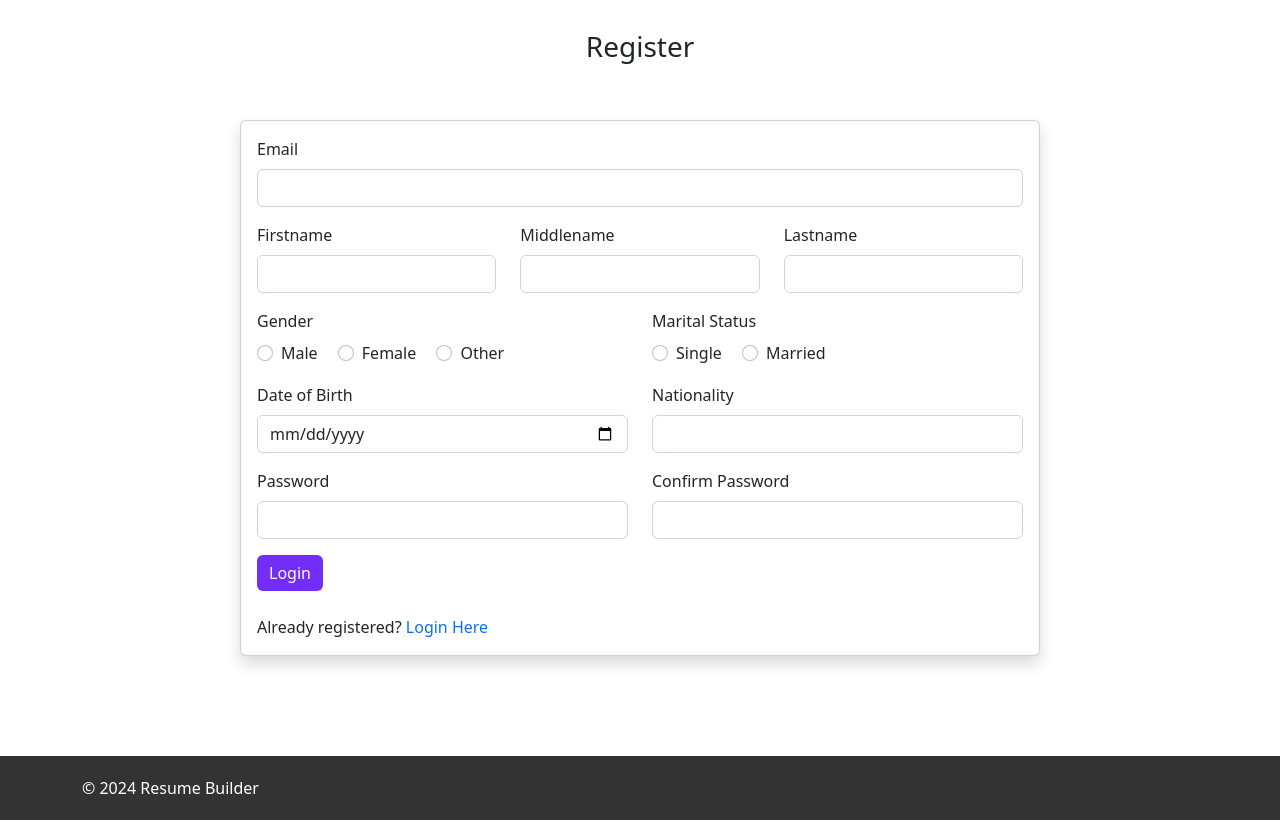
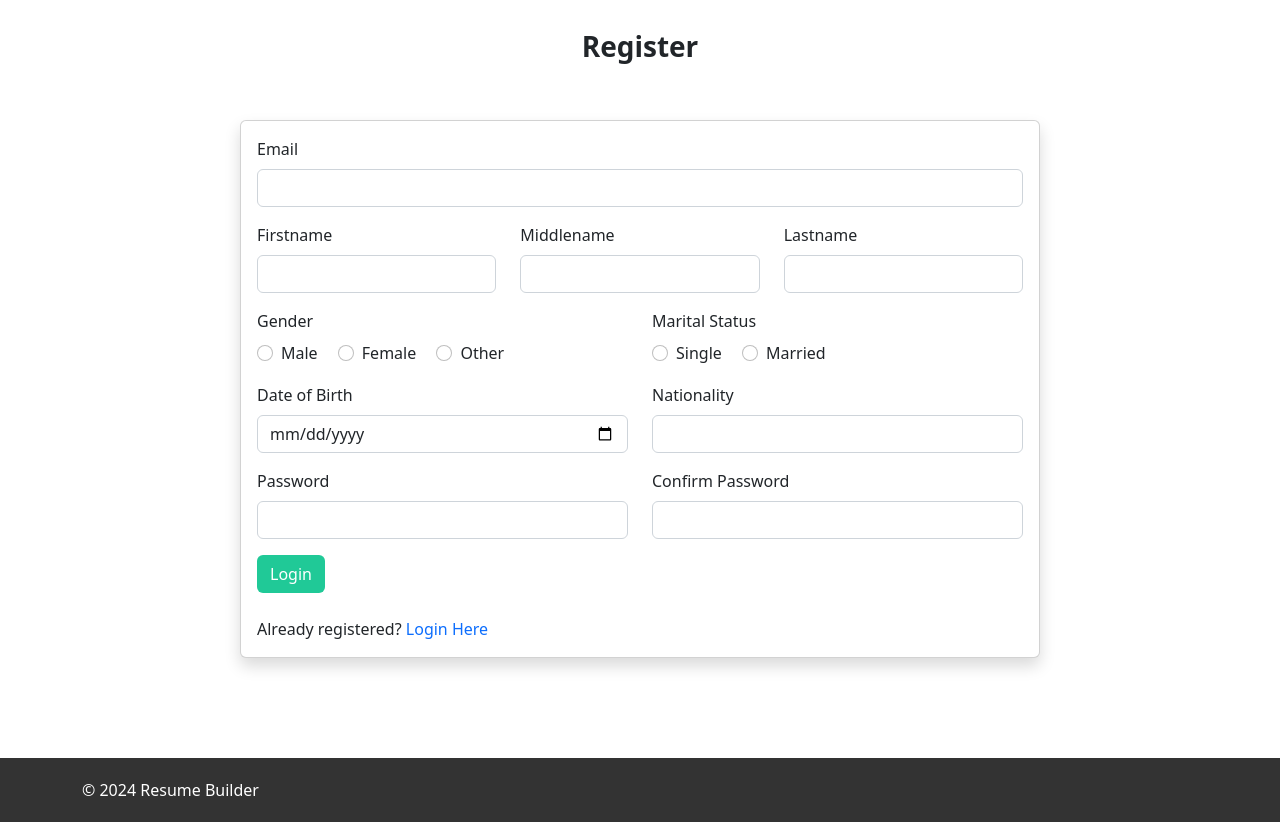
Before and after one commit to ahsanaliSWE/CV-Maker, a PHP site: page /register.php in a window 1280 px wide. Run offline with PHP 8.4, Linux system fonts and the light colour scheme.

Commit message:
Update register.php

```diff
--- a/register.php
+++ b/register.php
@@ -19,7 +19,7 @@ if (isset($_SESSION['user_id'])) {
 
 <body>
     <div class="register-auth">
-        <h3>Register</h3>
+        <h3 style="font-weight:bold">Register</h3>
         <div class="register-card mt-5">
             <div class="card shadow">
                 <div class="card-body">
@@ -100,7 +100,7 @@ if (isset($_SESSION['user_id'])) {
                                     </div>
                                 </div>
                             </div>
-                            <button type="submit" name="submit" class="btn btn-primary">Login</button> <br> <br>
+                            <button type="submit" name="submit" class="btn" style="background-color: #20c997;color:white">Login</button> <br> <br>
                             Already registered? <a href="index.php">Login Here</a>
                         </form>
                     </form>
```
